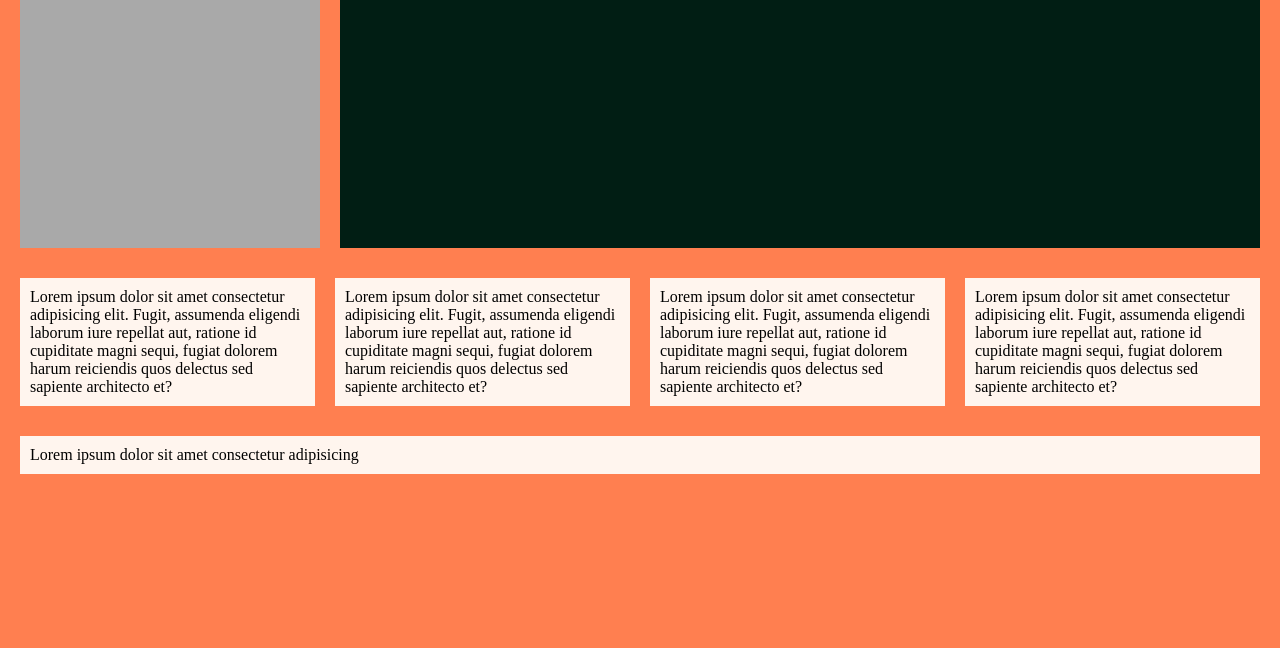
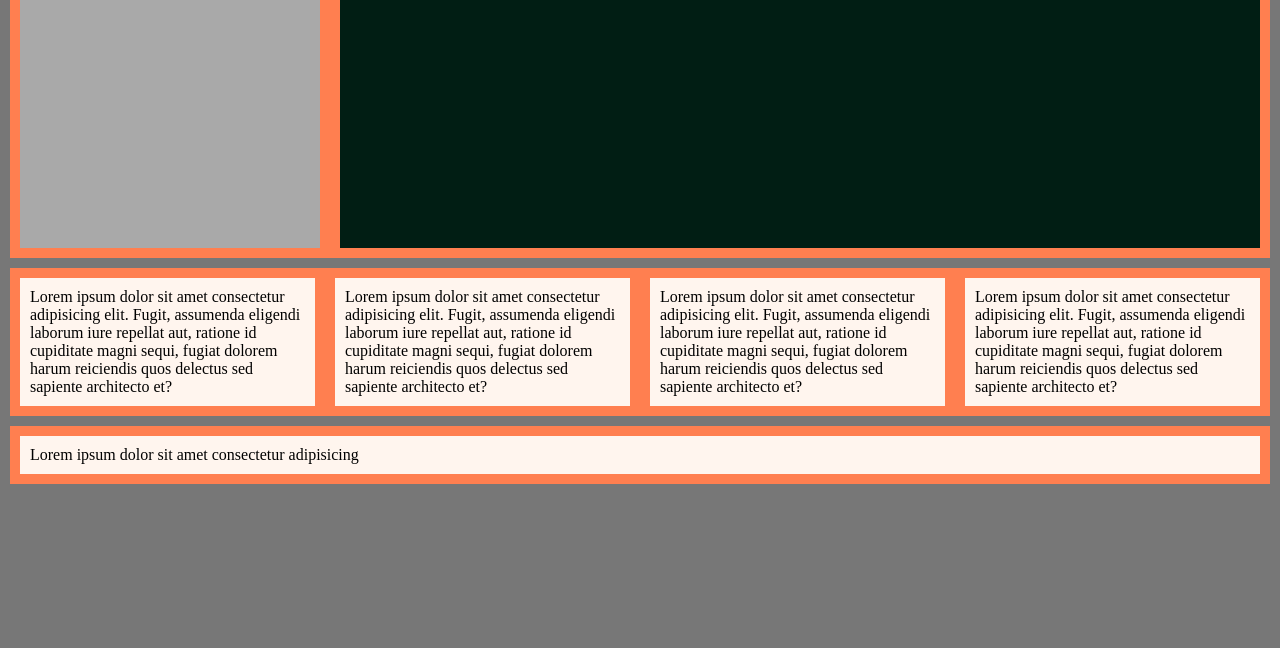
Before and after one commit to CodeAshwaan/evenshually, a plain HTML site: page index.html in a window 1280 px wide. Shown: the part 152-800 px from the top of the page. Drawn offline with Linux system fonts and the light colour scheme.

Commit message:
background

```diff
--- a/CSS/style.css
+++ b/CSS/style.css
@@ -4,7 +4,7 @@
 }
 
 body {
-    background-color: #ff7f50;
+    background-color: #777777;
 }
 
 .row{
```
